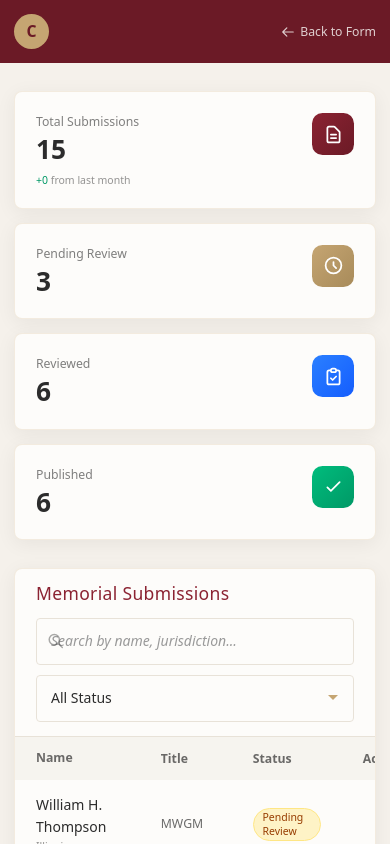
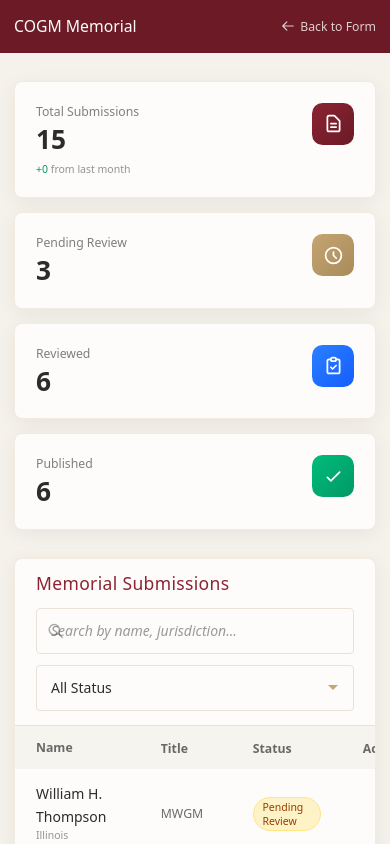
Before and after one commit to XBoogieDEV/cogm-legacy, a Next.js app: page /admin in a window 390 px wide. Shown: the top 844 px of the page. Built offline with nearby package versions, Linux system fonts and the light colour scheme.

Commit message:
fix: remove circle logo from header, keep text only

```diff
--- a/app/admin/page.tsx
+++ b/app/admin/page.tsx
@@ -418,11 +418,8 @@ export default function AdminDashboard() {
       <nav className="bg-maroon-dark text-dove-white">
         <div className="max-w-7xl mx-auto px-4 py-4 flex items-center justify-between">
           <div className="flex items-center gap-4">
-            <Link href="/" className="flex items-center gap-2 hover:opacity-80 transition-opacity">
-              <div className="w-10 h-10 rounded-full bg-gold flex items-center justify-center">
-                <span className="text-maroon-dark font-display font-bold text-lg">C</span>
-              </div>
-              <span className="font-display text-lg hidden sm:block">COGM Memorial</span>
+            <Link href="/" className="flex items-center hover:opacity-80 transition-opacity">
+              <span className="font-display text-lg">COGM Memorial</span>
             </Link>
             <div className="h-6 w-px bg-white/20 hidden sm:block" />
             <h1 className="font-display text-xl hidden sm:block">Admin Dashboard</h1>
--- a/app/page.tsx
+++ b/app/page.tsx
@@ -228,11 +228,8 @@ export default function Home() {
       {/* Header Navigation */}
       <nav className="fixed top-0 left-0 right-0 z-50 bg-cream/80 backdrop-blur-md border-b border-gold/20">
         <div className="max-w-6xl mx-auto px-4 py-3 flex items-center justify-between">
-          <Link href="/" className="flex items-center gap-2">
-            <div className="w-10 h-10 rounded-full bg-maroon flex items-center justify-center">
-              <span className="text-gold font-display font-bold text-lg">C</span>
-            </div>
-            <span className="font-display text-maroon font-medium hidden sm:block">COGM Memorial</span>
+          <Link href="/" className="flex items-center">
+            <span className="font-display text-maroon font-medium">COGM Memorial</span>
           </Link>
           <Link
             href="/admin"
```
